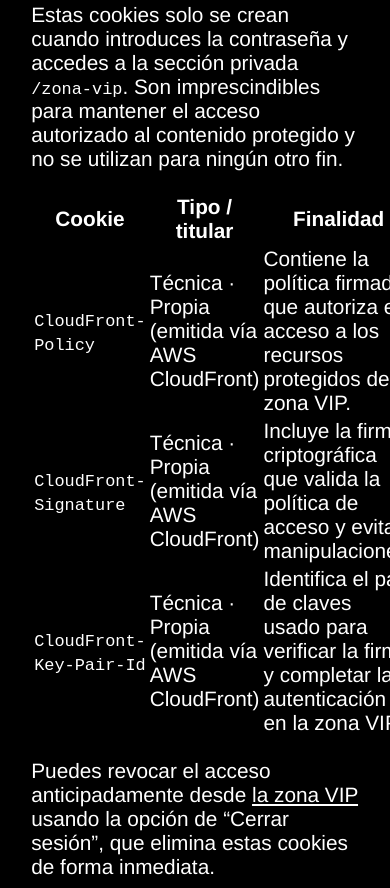
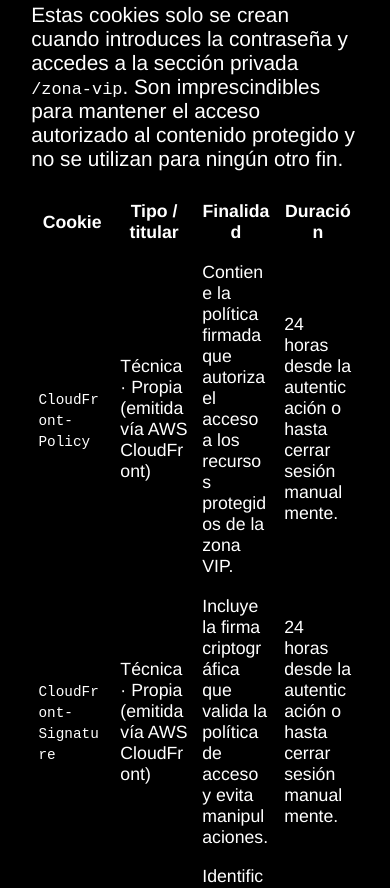
Before and after one commit to marioommg/tefiaenteatro, an Astro site: page /cookies-policy in a window 390 px wide. Shown: the part 2386-3274 px from the top of the page. Built offline with nearby package versions, Linux system fonts and the light colour scheme; Astro itself is replaced by a stand-in of ours; a web font is replaced by a local one.

Commit message:
fix: make cookies policy table responsive

```diff
--- a/src/pages/cookies-policy.astro
+++ b/src/pages/cookies-policy.astro
@@ -97,6 +97,7 @@ const lastUpdated = "09/11/2025";
         para ningún otro fin.
     </p>
 
+    <div class="cookies-table-wrapper" role="region" aria-label="Cookies técnicas">
         <table>
             <thead>
                 <tr>
@@ -145,6 +146,7 @@ const lastUpdated = "09/11/2025";
                 </tr>
             </tbody>
         </table>
+    </div>
 
     <p>
         Puedes revocar el acceso anticipadamente desde <a
@@ -217,3 +219,36 @@ const lastUpdated = "09/11/2025";
         >.
     </p>
 </Layout>
+
+<style>
+    .cookies-table-wrapper {
+        width: 100%;
+        max-width: 100%;
+        overflow-x: auto;
+        -webkit-overflow-scrolling: touch;
+    }
+
+    .cookies-table-wrapper table {
+        width: 100%;
+        max-width: 100%;
+        table-layout: fixed;
+        border-collapse: collapse;
+    }
+
+    .cookies-table-wrapper th,
+    .cookies-table-wrapper td {
+        overflow-wrap: anywhere;
+        word-break: break-word;
+    }
+
+    @media (max-width: 600px) {
+        .cookies-table-wrapper {
+            font-size: 0.85em;
+        }
+
+        .cookies-table-wrapper th,
+        .cookies-table-wrapper td {
+            padding: 0.45rem 0.35rem;
+        }
+    }
+</style>
```
Lines whose indentation alone changed are shown as unchanged.
